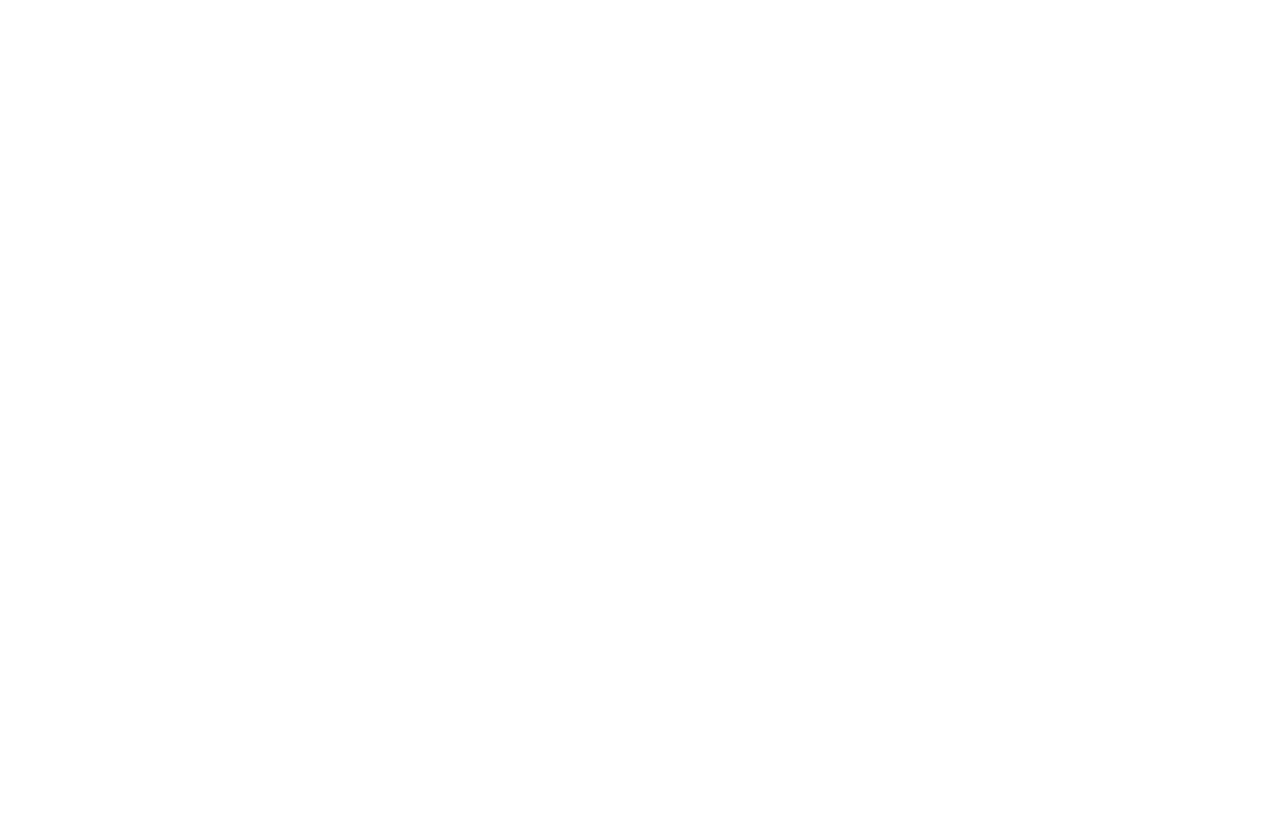
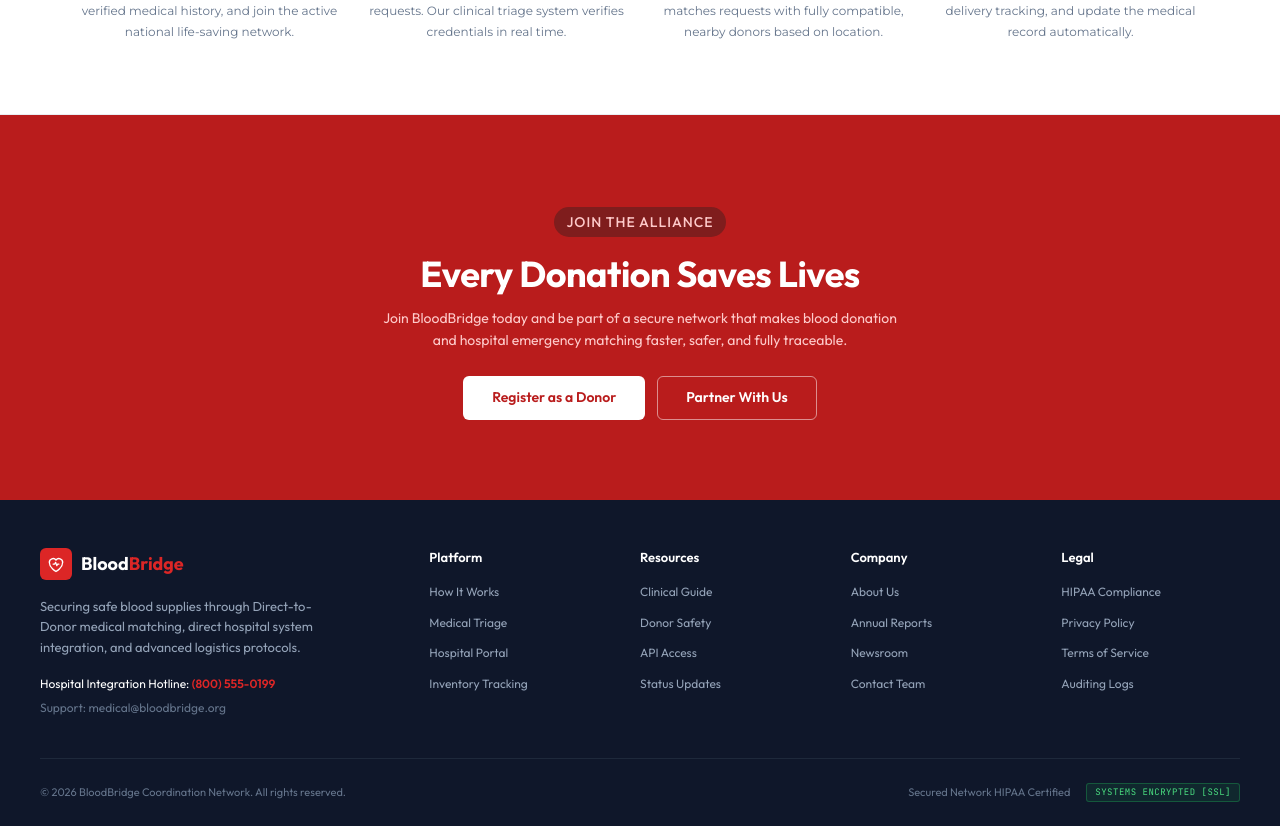
Before and after one commit to Blood-bridge-Nextgen/BloodBridge-frontend, a React (Vite) app: page / in a window 1280 px wide. Shown: the part 1246-2072 px from the top of the page. Before the commit the page ends 897 px from the top, so only its background shows below. Built offline with nearby package versions, Linux system fonts and the light colour scheme.

Commit message:
Addded Footer component and updated the layout styles for improved responsiveness

```diff
--- a/src/App.css
+++ b/src/App.css
@@ -1,4 +1,4 @@
-@import url('https://fonts.googleapis.com/css2?family=Cormorant+Garamond:ital,wght@0,300..700;1,300..700&family=Montserrat:ital,wght@0,100..900;1,100..900&family=Open+Sans:ital,wght@0,300..800;1,300..800&family=Outfit:wght@100..900&family=PT+Serif:ital,wght@0,400;0,700;1,400;1,700&family=Poppins:ital,wght@0,100;0,200;0,300;0,400;0,500;0,600;0,700;0,800;0,900;1,100;1,200;1,300;1,400;1,500;1,600;1,700;1,800;1,900&display=swap');
+@import url('https://fonts.googleapis.com/css2?family=Cormorant+Garamond:ital,wght@0,300..700;1,300..700&family=JetBrains+Mono:wght@400;500;600&family=Montserrat:ital,wght@0,100..900;1,100..900&family=Open+Sans:ital,wght@0,300..800;1,300..800&family=Outfit:wght@100..900&family=PT+Serif:ital,wght@0,400;0,700;1,400;1,700&family=Poppins:ital,wght@0,100;0,200;0,300;0,400;0,500;0,600;0,700;0,800;0,900;1,100;1,200;1,300;1,400;1,500;1,600;1,700;1,800;1,900&display=swap');
 
 * {
   margin: 0;
@@ -6,15 +6,22 @@
   box-sizing: border-box;
 }
 
+.alignment-container {
+  width: min(100%, 1440px);
+  margin-right: auto;
+  margin-left: auto;
+  padding-right: clamp(24px, 5.5vw, 40px);
+  padding-left: clamp(24px, 5.5vw, 40px);
+}
+
 .navigation-bar {
-  width: 100%;
   min-height: 80px;
-  margin: 0 auto;
   display: flex;
   align-items: center;
   justify-content: space-between;
   gap: 24px;
-  padding: 0 clamp(20px, 5.5vw, 80px);
+  padding-top: 0;
+  padding-bottom: 0;
 }
 
 .logo {
@@ -108,7 +115,8 @@
     min-height: 72px;
     flex-wrap: wrap;
     column-gap: 12px;
-    padding: 14px 24px;
+    padding-top: 14px;
+    padding-bottom: 14px;
   }
 
   .logo {
@@ -193,9 +201,7 @@
   grid-template-columns: minmax(0, 1fr) minmax(0, 1fr);
   align-items: center;
   gap: clamp(32px, 5vw, 60px);
-  width: min(100%, 1440px);
   margin: 64px auto 80px;
-  padding: 0 clamp(24px, 5.5vw, 40px);
 }
 
 .hero-text-block {
@@ -296,7 +302,6 @@
     grid-template-columns: minmax(0, 1fr);
     gap: 36px;
     margin-top: 40px;
-    padding: 0 24px;
   }
 
   .hero-text-block,
@@ -309,7 +314,6 @@
   .hero-section {
     gap: 28px;
     margin: 32px auto 56px;
-    padding: 0 20px;
   }
 
   .hero-headlines h1 {
@@ -580,303 +584,6 @@
   line-height: 1.7;
 }
 
-.footer-cta {
-  display: grid;
-  min-height: 250px;
-  place-items: center;
-  padding: 22px 20px;
-  color: #fff;
-  background: #C5161D;
-  font-family: Montserrat, sans-serif;
-  text-align: center;
-}
-
-.footer-cta-content {
-  display: flex;
-  flex-direction: column;
-  align-items: center;
-  width: min(100%, 600px);
-}
-
-.footer-cta-badge {
-  padding: 4px 9px;
-  color: #F9BFC1;
-  background: rgba(105, 0, 8, 0.28);
-  border-radius: 999px;
-  font-size: 9px;
-  font-weight: 700;
-  line-height: 1.2;
-  text-transform: uppercase;
-}
-
-.footer-cta h2 {
-  margin-top: 9px;
-  color: #fff;
-  font-size: 30px;
-  font-weight: 800;
-  line-height: 1.15;
-}
-
-.footer-cta-content > p {
-  max-width: 570px;
-  margin-top: 8px;
-  color: rgba(255, 238, 239, 0.86);
-  font-size: 12px;
-  line-height: 1.55;
-}
-
-.footer-cta-actions {
-  display: flex;
-  justify-content: center;
-  gap: 9px;
-  margin-top: 14px;
-}
-
-.footer-cta-button {
-  display: inline-flex;
-  min-height: 30px;
-  align-items: center;
-  justify-content: center;
-  padding: 0 12px;
-  border: 1px solid transparent;
-  border-radius: 4px;
-  font-size: 11px;
-  font-weight: 650;
-  text-decoration: none;
-  transition: background-color 160ms ease, color 160ms ease, opacity 160ms ease;
-}
-
-.footer-cta-primary {
-  color: #B9141B;
-  background: #fff;
-}
-
-.footer-cta-primary:hover {
-  background: #FCEBEC;
-}
-
-.footer-cta-secondary {
-  color: #fff;
-  background: transparent;
-  border-color: rgba(255, 255, 255, 0.68);
-}
-
-.footer-cta-secondary:hover {
-  background: rgba(255, 255, 255, 0.12);
-}
-
-.footer-cta-button:focus-visible,
-.footer-main a:focus-visible {
-  outline: 2px solid #fff;
-  outline-offset: 3px;
-}
-
-.footer-main {
-  color: #A5B0C4;
-  background: #0D1428;
-  font-family: Montserrat, sans-serif;
-}
-
-.footer-content {
-  width: min(90%, 1280px);
-  margin: 0 auto;
-  padding: 30px 0 17px;
-}
-
-.footer-top {
-  display: grid;
-  grid-template-columns: 2fr 3fr;
-  gap: 38px;
-  padding-bottom: 22px;
-}
-
-.footer-brand-lockup {
-  display: inline-flex;
-  align-items: center;
-  gap: 8px;
-  color: #F8FAFC;
-  font-size: 16px;
-  font-weight: 700;
-  text-decoration: none;
-}
-
-.footer-brand-icon {
-  display: grid;
-  width: 27px;
-  height: 27px;
-  place-items: center;
-  color: #fff;
-  background: #C5161D;
-  border-radius: 5px;
-}
-
-.footer-brand-icon svg {
-  width: 16px;
-  height: 16px;
-  fill: rgba(255, 255, 255, 0.18);
-  stroke-width: 2;
-}
-
-.footer-description {
-  max-width: 280px;
-  margin-top: 10px;
-  color: #9AA7BD;
-  font-size: 10px;
-  line-height: 1.55;
-}
-
-.footer-contact {
-  margin-top: 6px;
-  color: #9AA7BD;
-  font-size: 10px;
-  line-height: 1.4;
-}
-
-.footer-contact a {
-  color: #E45B61;
-  text-decoration: none;
-}
-
-.footer-contact a:hover,
-.footer-link-group a:hover {
-  color: #fff;
-}
-
-.footer-navigation {
-  display: grid;
-  grid-template-columns: repeat(4, minmax(0, 1fr));
-  gap: 20px;
-}
-
-.footer-link-group h2 {
-  margin: 3px 0 10px;
-  color: #E8EDF5;
-  font-size: 11px;
-  font-weight: 650;
-}
-
-.footer-link-group ul {
-  display: flex;
-  flex-direction: column;
-  gap: 7px;
-  margin: 0;
-  padding: 0;
-  list-style: none;
-}
-
-.footer-link-group a {
-  color: #9AA7BD;
-  font-size: 9px;
-  line-height: 1.3;
-  text-decoration: none;
-  transition: color 160ms ease;
-}
-
-.footer-bottom {
-  display: flex;
-  align-items: center;
-  justify-content: space-between;
-  gap: 16px;
-  min-height: 35px;
-  border-top: 1px solid rgba(148, 163, 184, 0.16);
-}
-
-.footer-copyright,
-.footer-certification {
-  color: #8491A8;
-  font-size: 9px;
-}
-
-.footer-certification {
-  display: flex;
-  align-items: center;
-  gap: 10px;
-}
-
-.footer-security-badge {
-  padding: 4px 7px;
-  color: #7DDBA4;
-  background: rgba(20, 83, 45, 0.28);
-  border-radius: 3px;
-  font-size: 8px;
-  font-weight: 700;
-  letter-spacing: 0.2px;
-  text-transform: uppercase;
-}
-
-@media (max-width: 900px) {
-  .footer-content {
-    width: calc(100% - 48px);
-  }
-
-  .footer-top {
-    grid-template-columns: minmax(0, 1.2fr) minmax(0, 2fr);
-    gap: 26px;
-  }
-
-  .footer-navigation {
-    gap: 14px;
-  }
-}
-
-@media (max-width: 640px) {
-  .footer-cta {
-    min-height: 250px;
-    padding: 24px 18px;
-  }
-
-  .footer-cta h2 {
-    font-size: 26px;
-  }
-
-  .footer-cta-content > p {
-    font-size: 11px;
-  }
-
-  .footer-content {
-    width: calc(100% - 40px);
-    padding-top: 28px;
-  }
-
-  .footer-top {
-    grid-template-columns: minmax(0, 1fr);
-    gap: 28px;
-    padding-bottom: 24px;
-  }
-
-  .footer-navigation {
-    grid-template-columns: repeat(2, minmax(0, 1fr));
-    column-gap: 28px;
-    row-gap: 22px;
-  }
-
-  .footer-link-group h2 {
-    margin-top: 0;
-  }
-
-  .footer-bottom {
-    align-items: flex-start;
-    flex-direction: column;
-    gap: 10px;
-    padding: 14px 0 2px;
-  }
-
-  .footer-certification {
-    flex-wrap: wrap;
-  }
-}
-
-@media (max-width: 360px) {
-  .footer-cta-actions {
-    gap: 7px;
-  }
-
-  .footer-cta-button {
-    padding: 0 9px;
-    font-size: 10px;
-  }
-}
-
 @media (max-width: 900px) {
   .workflow-grid {
     gap: 18px;
@@ -953,3 +660,319 @@
     font-size: 12px;
   }
 }
+
+.footer-cta {
+  padding: 80px 0;
+  color: #FFFFFF;
+  background: #B91C1C;
+  text-align: center;
+}
+
+.footer-cta-content {
+  display: flex;
+  flex-direction: column;
+  align-items: center;
+  width: min(100%, 700px);
+  margin: 0 auto;
+}
+
+.footer-cta-badge {
+  display: inline-flex;
+  align-items: center;
+  min-height: 22px;
+  margin-bottom: 16px;
+  padding: 4px 12px;
+  color: #FFFFFF;
+  background: #7F1D1D;
+  border-radius: 999px;
+  font-family: 'JetBrains Mono', monospace;
+  font-size: 10px;
+  font-weight: 500;
+  letter-spacing: 1px;
+  line-height: 1.2;
+}
+
+.footer-cta h2 {
+  color: #FFFFFF;
+  font-family: Outfit, sans-serif;
+  font-size: 36px;
+  font-weight: 700;
+  letter-spacing: -0.5px;
+  line-height: 1.15;
+}
+
+.footer-cta p {
+  max-width: 520px;
+  margin-top: 12px;
+  color: #FECACA;
+  font-family: Outfit, sans-serif;
+  font-size: 14px;
+  line-height: 1.6;
+}
+
+.footer-cta-actions {
+  display: flex;
+  justify-content: center;
+  gap: 12px;
+  margin-top: 24px;
+}
+
+.footer-cta-button {
+  display: inline-flex;
+  min-height: 44px;
+  align-items: center;
+  justify-content: center;
+  padding: 12px 28px;
+  border: 1px solid transparent;
+  border-radius: 6px;
+  font-family: Outfit, sans-serif;
+  font-size: 14px;
+  font-weight: 600;
+  line-height: 1.2;
+  text-decoration: none;
+  transition: background-color 200ms ease, border-color 200ms ease;
+}
+
+.footer-cta-button-primary {
+  color: #B91C1C;
+  background: #FFFFFF;
+}
+
+.footer-cta-button-primary:hover {
+  background: #FEE2E2;
+}
+
+.footer-cta-button-secondary {
+  color: #FFFFFF;
+  background: transparent;
+  border-color: rgba(255, 255, 255, 0.5);
+}
+
+.footer-cta-button-secondary:hover {
+  background: rgba(255, 255, 255, 0.1);
+}
+
+.footer-cta-button:focus-visible,
+.footer-links a:focus-visible {
+  outline: 2px solid #FFFFFF;
+  outline-offset: 3px;
+}
+
+.site-footer {
+  padding: 48px 0 24px;
+  color: #E2E8F0;
+  background: #0F172A;
+}
+
+.footer-grid {
+  display: grid;
+  grid-template-columns: 2fr repeat(4, minmax(0, 1fr));
+  gap: 32px;
+}
+
+.footer-brand,
+.footer-link-column {
+  min-width: 0;
+}
+
+.footer-brand-logo {
+  display: inline-flex;
+  align-items: center;
+  gap: 9px;
+  color: #FFFFFF;
+  font-family: Outfit, sans-serif;
+  font-size: 18px;
+  font-weight: 700;
+  line-height: 1.2;
+  text-decoration: none;
+}
+
+.footer-brand-logo > span:last-child > span {
+  color: #DC2626;
+}
+
+.footer-brand-icon {
+  display: grid;
+  width: 32px;
+  height: 32px;
+  flex: none;
+  place-items: center;
+  color: #FFFFFF;
+  background: #DC2626;
+  border-radius: 6px;
+}
+
+.footer-brand-icon svg {
+  width: 20px;
+  height: 20px;
+}
+
+.footer-brand-description {
+  max-width: 300px;
+  margin-top: 16px;
+  color: #94A3B8;
+  font-family: Outfit, sans-serif;
+  font-size: 13px;
+  line-height: 1.6;
+}
+
+.footer-contact {
+  margin-top: 16px;
+  color: #FFFFFF;
+  font-family: Outfit, sans-serif;
+  font-size: 12px;
+  line-height: 1.7;
+}
+
+.footer-contact a {
+  color: #DC2626;
+  font-weight: 600;
+  text-decoration: none;
+}
+
+.footer-support {
+  margin-top: 4px;
+  color: #64748B;
+  font-family: Outfit, sans-serif;
+  font-size: 12px;
+  line-height: 1.6;
+}
+
+.footer-link-column h3 {
+  margin-bottom: 16px;
+  color: #FFFFFF;
+  font-family: Outfit, sans-serif;
+  font-size: 13px;
+  font-weight: 600;
+  line-height: 1.4;
+}
+
+.footer-links {
+  display: flex;
+  flex-direction: column;
+  gap: 12px;
+  margin: 0;
+  padding: 0;
+  list-style: none;
+}
+
+.footer-links a {
+  color: #94A3B8;
+  font-family: Outfit, sans-serif;
+  font-size: 12px;
+  line-height: 1.4;
+  text-decoration: none;
+  transition: color 200ms ease;
+}
+
+.footer-links a:hover {
+  color: #FFFFFF;
+}
+
+.footer-divider {
+  height: 1px;
+  margin: 40px 0 24px;
+  background: #1E293B;
+  border: 0;
+}
+
+.footer-bottom {
+  display: flex;
+  align-items: center;
+  justify-content: space-between;
+  gap: 16px 24px;
+  color: #64748B;
+  font-family: Outfit, sans-serif;
+  font-size: 11px;
+  line-height: 1.5;
+}
+
+.footer-bottom-meta {
+  display: flex;
+  align-items: center;
+  flex-wrap: wrap;
+  gap: 16px;
+}
+
+.footer-security-badge {
+  display: inline-flex;
+  align-items: center;
+  padding: 3px 8px;
+  color: #4ADE80;
+  background: rgba(34, 197, 94, 0.1);
+  border: 1px solid rgba(34, 197, 94, 0.3);
+  border-radius: 3px;
+  font-family: 'JetBrains Mono', monospace;
+  font-size: 9px;
+  letter-spacing: 0.5px;
+  line-height: 1.3;
+  text-transform: uppercase;
+  white-space: nowrap;
+}
+
+@media (max-width: 900px) {
+  .footer-grid {
+    grid-template-columns: repeat(2, minmax(0, 1fr));
+  }
+
+  .footer-brand {
+    grid-column: 1 / -1;
+  }
+}
+
+@media (max-width: 560px) {
+  .footer-cta {
+    padding: 64px 0;
+  }
+
+  .footer-cta h2 {
+    font-size: 30px;
+  }
+
+  .footer-cta-actions {
+    width: min(100%, 340px);
+    flex-direction: column;
+  }
+
+  .footer-cta-button {
+    width: 100%;
+  }
+
+  .site-footer {
+    padding: 40px 0 24px;
+  }
+
+  .footer-grid {
+    grid-template-columns: minmax(0, 1fr);
+    gap: 28px;
+  }
+
+  .footer-brand {
+    grid-column: auto;
+  }
+
+  .footer-bottom {
+    align-items: flex-start;
+    flex-direction: column;
+  }
+
+  .footer-bottom-meta {
+    align-items: flex-start;
+    flex-direction: column;
+    gap: 8px;
+  }
+}
+
+@media (max-width: 900px) {
+  .alignment-container {
+    padding-right: 24px;
+    padding-left: 24px;
+  }
+}
+
+@media (max-width: 480px) {
+  .alignment-container {
+    padding-right: 20px;
+    padding-left: 20px;
+  }
+}
--- a/src/App.jsx
+++ b/src/App.jsx
@@ -1,11 +1,15 @@
 import HeroSection from './Pages/HeroSection'
 import StatisticSection from './Components/Statistic-section'
+import StepsSection from './Pages/StepsSection';
+import Footer from './Components/Footer'
 
 function App() {
   return (
     <>
       <HeroSection />
       <StatisticSection />
+      <StepsSection />
+      <Footer />
     </>
   )
 }
--- /dev/null
+++ b/src/Components/Footer.jsx
@@ -0,0 +1,96 @@
+const footerColumns = [
+  {
+    title: 'Platform',
+    links: ['How It Works', 'Medical Triage', 'Hospital Portal', 'Inventory Tracking'],
+  },
+  {
+    title: 'Resources',
+    links: ['Clinical Guide', 'Donor Safety', 'API Access', 'Status Updates'],
+  },
+  {
+    title: 'Company',
+    links: ['About Us', 'Annual Reports', 'Newsroom', 'Contact Team'],
+  },
+  {
+    title: 'Legal',
+    links: ['HIPAA Compliance', 'Privacy Policy', 'Terms of Service', 'Auditing Logs'],
+  },
+]
+
+const date = new Date();
+
+function Footer() {
+  return (
+    <>
+      <section className="footer-cta" aria-labelledby="footer-cta-title">
+        <div className="alignment-container">
+          <div className="footer-cta-content">
+            <p className="footer-cta-badge">JOIN THE ALLIANCE</p>
+            <h2 id="footer-cta-title">Every Donation Saves Lives</h2>
+            <p>
+              Join BloodBridge today and be part of a secure network that makes blood donation and hospital emergency matching faster, safer, and fully traceable.
+            </p>
+            <div className="footer-cta-actions">
+              <a className="footer-cta-button footer-cta-button-primary" href="#register">
+                Register as a Donor
+              </a>
+              <a className="footer-cta-button footer-cta-button-secondary" href="#contact">
+                Partner With Us
+              </a>
+            </div>
+          </div>
+        </div>
+      </section>
+
+      <footer className="site-footer">
+        <div className="site-footer-container alignment-container">
+          <div className="footer-grid">
+            <section className="footer-brand" aria-label="BloodBridge contact information">
+              <a className="footer-brand-logo" href="#top" aria-label="BloodBridge home">
+                <span className="footer-brand-icon" aria-hidden="true">
+                  <svg viewBox="0 0 24 24" fill="none" xmlns="http://www.w3.org/2000/svg">
+                    <path d="M12 21s-8-4.6-8-11a4.5 4.5 0 0 1 8-2.8A4.5 4.5 0 0 1 20 10c0 6.4-8 11-8 11Z" stroke="currentColor" strokeWidth="1.7" strokeLinejoin="round" />
+                    <path d="M8.5 12h2l1-2 1.5 4 1-2h1.5" stroke="currentColor" strokeWidth="1.5" strokeLinecap="round" strokeLinejoin="round" />
+                  </svg>
+                </span>
+                <span>Blood<span>Bridge</span></span>
+              </a>
+              <p className="footer-brand-description">
+                Securing safe blood supplies through Direct-to-Donor medical matching, direct hospital system integration, and advanced logistics protocols.
+              </p>
+              <p className="footer-contact">
+                Hospital Integration Hotline: <a href="tel:8005550199">(800) 555-0199</a>
+              </p>
+              <p className="footer-support">Support: medical@bloodbridge.org</p>
+            </section>
+
+            {footerColumns.map(({ title, links }) => (
+              <nav className="footer-link-column" aria-label={`${title} links`} key={title}>
+                <h3>{title}</h3>
+                <ul className="footer-links">
+                  {links.map((link) => (
+                    <li key={link}>
+                      <a href={`#${link.toLowerCase().replaceAll(' ', '-')}`}>{link}</a>
+                    </li>
+                  ))}
+                </ul>
+              </nav>
+            ))}
+          </div>
+
+          <hr className="footer-divider" />
+
+          <div className="footer-bottom">
+            <p>© {date.getFullYear()} BloodBridge Coordination Network. All rights reserved.</p>
+            <div className="footer-bottom-meta">
+              <p>Secured Network HIPAA Certified</p>
+              <span className="footer-security-badge">SYSTEMS ENCRYPTED [SSL]</span>
+            </div>
+          </div>
+        </div>
+      </footer>
+    </>
+  )
+}
+
+export default Footer
--- a/src/Components/Header.jsx
+++ b/src/Components/Header.jsx
@@ -8,7 +8,7 @@ const Header = () => {
   const closeMenu = () => setMenuOpen(false)
 
   return (
-  <header className='navigation-bar'>
+  <header className='navigation-bar alignment-container'>
         <div className="logo">
             <img className='logo-symbol' src="src\assets\logo-symbol.png" alt="" />
             <h1 className='logo-text'>Blood<span>Bridge</span></h1>
--- a/src/Pages/HeroSection.jsx
+++ b/src/Pages/HeroSection.jsx
@@ -6,7 +6,7 @@ const HeroSection = () => {
   return (
     <>
       <Header />
-      <div className="hero-section">
+      <div className="hero-section alignment-container">
         <div className="hero-text-block">
           <div className="hero-headlines">
             <p className='section-badge'>
```
